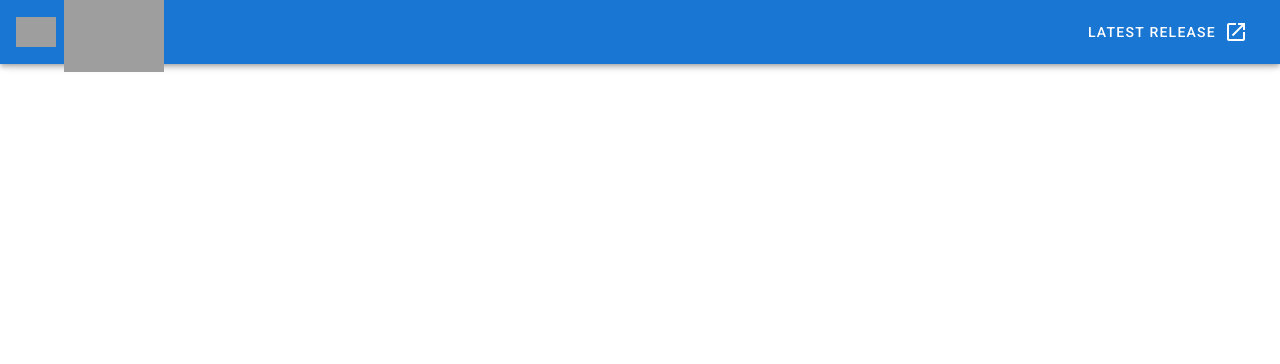
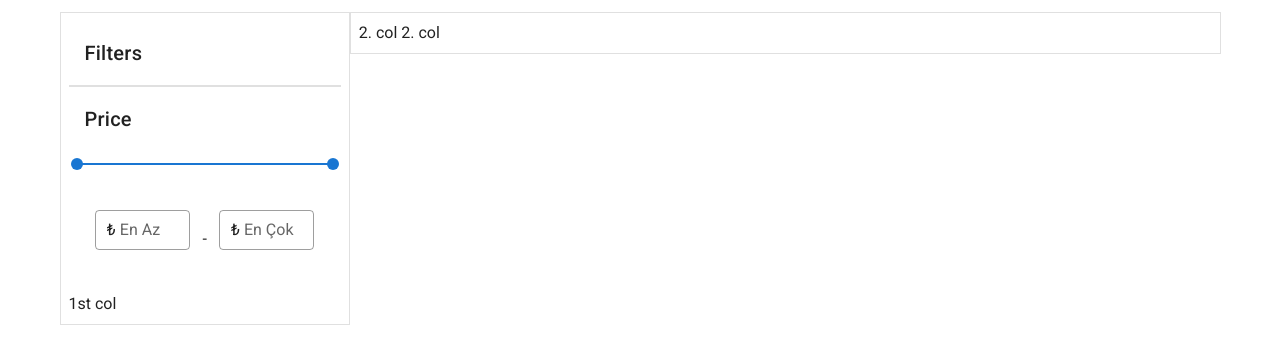
Before and after one commit to uzanenis/e-commerce-ui, a Vue app: page /shop in a window 1280 px wide. Shown: the top 364 px of the page. Built offline with nearby package versions, Linux system fonts and the light colour scheme; grey boxes are pictures that could not be loaded.

Commit message:
shop item list view start

```diff
--- a/src/App.vue
+++ b/src/App.vue
@@ -1,41 +1,6 @@
 <template>
   <v-app>
-    <v-app-bar
-      app
-      color="primary"
-      dark
-    >
-      <div class="d-flex align-center">
-        <v-img
-          alt="Vuetify Logo"
-          class="shrink mr-2"
-          contain
-          src="https://cdn.vuetifyjs.com/images/logos/vuetify-logo-dark.png"
-          transition="scale-transition"
-          width="40"
-        />
 
-        <v-img
-          alt="Vuetify Name"
-          class="shrink mt-1 hidden-sm-and-down"
-          contain
-          min-width="100"
-          src="https://cdn.vuetifyjs.com/images/logos/vuetify-name-dark.png"
-          width="100"
-        />
-      </div>
-
-      <v-spacer></v-spacer>
-
-      <v-btn
-        href="https://github.com/vuetifyjs/vuetify/releases/latest"
-        target="_blank"
-        text
-      >
-        <span class="mr-2">Latest Release</span>
-        <v-icon>mdi-open-in-new</v-icon>
-      </v-btn>
-    </v-app-bar>
 
     <v-main>
       <router-view/>
--- a/src/components/HelloWorld.vue
+++ b/src/components/HelloWorld.vue
@@ -1,93 +1,6 @@
 <template>
   <v-container>
-    <v-row class="text-center">
-      <v-col cols="12">
-        <v-img
-          :src="require('../assets/logo.svg')"
-          class="my-3"
-          contain
-          height="200"
-        />
-      </v-col>
-
-      <v-col class="mb-4">
-        <h1 class="display-2 font-weight-bold mb-3">
-          Welcome to Vuetify
-        </h1>
-
-        <p class="subheading font-weight-regular">
-          For help and collaboration with other Vuetify developers,
-          <br>please join our online
-          <a
-            href="https://community.vuetifyjs.com"
-            target="_blank"
-          >Discord Community</a>
-        </p>
-      </v-col>
-
-      <v-col
-        class="mb-5"
-        cols="12"
-      >
-        <h2 class="headline font-weight-bold mb-3">
-          What's next?
-        </h2>
-
-        <v-row justify="center">
-          <a
-            v-for="(next, i) in whatsNext"
-            :key="i"
-            :href="next.href"
-            class="subheading mx-3"
-            target="_blank"
-          >
-            {{ next.text }}
-          </a>
-        </v-row>
-      </v-col>
-
-      <v-col
-        class="mb-5"
-        cols="12"
-      >
-        <h2 class="headline font-weight-bold mb-3">
-          Important Links
-        </h2>
-
-        <v-row justify="center">
-          <a
-            v-for="(link, i) in importantLinks"
-            :key="i"
-            :href="link.href"
-            class="subheading mx-3"
-            target="_blank"
-          >
-            {{ link.text }}
-          </a>
-        </v-row>
-      </v-col>
-
-      <v-col
-        class="mb-5"
-        cols="12"
-      >
-        <h2 class="headline font-weight-bold mb-3">
-          Ecosystem
-        </h2>
-
-        <v-row justify="center">
-          <a
-            v-for="(eco, i) in ecosystem"
-            :key="i"
-            :href="eco.href"
-            class="subheading mx-3"
-            target="_blank"
-          >
-            {{ eco.text }}
-          </a>
-        </v-row>
-      </v-col>
-    </v-row>
+    Hello World Vue
   </v-container>
 </template>
 
@@ -96,56 +9,7 @@
     name: 'HelloWorld',
 
     data: () => ({
-      ecosystem: [
-        {
-          text: 'vuetify-loader',
-          href: 'https://github.com/vuetifyjs/vuetify-loader',
-        },
-        {
-          text: 'github',
-          href: 'https://github.com/vuetifyjs/vuetify',
-        },
-        {
-          text: 'awesome-vuetify',
-          href: 'https://github.com/vuetifyjs/awesome-vuetify',
-        },
-      ],
-      importantLinks: [
-        {
-          text: 'Documentation',
-          href: 'https://vuetifyjs.com',
-        },
-        {
-          text: 'Chat',
-          href: 'https://community.vuetifyjs.com',
-        },
-        {
-          text: 'Made with Vuetify',
-          href: 'https://madewithvuejs.com/vuetify',
-        },
-        {
-          text: 'Twitter',
-          href: 'https://twitter.com/vuetifyjs',
-        },
-        {
-          text: 'Articles',
-          href: 'https://medium.com/vuetify',
-        },
-      ],
-      whatsNext: [
-        {
-          text: 'Explore components',
-          href: 'https://vuetifyjs.com/components/api-explorer',
-        },
-        {
-          text: 'Select a layout',
-          href: 'https://vuetifyjs.com/getting-started/pre-made-layouts',
-        },
-        {
-          text: 'Frequently Asked Questions',
-          href: 'https://vuetifyjs.com/getting-started/frequently-asked-questions',
-        },
-      ],
+
     }),
   }
 </script>
--- /dev/null
+++ b/src/components/ItemList.vue
@@ -0,0 +1,90 @@
+<template>
+  <div>
+    <v-container>
+      <v-row no-gutters>
+        <v-col
+            class="col-md-3"
+            :key="n"
+            cols="12"
+            sm="4"
+        >
+          <v-card
+              class="pa-2"
+              outlined
+              tile
+          >
+            <v-card-title>Filters</v-card-title>
+            <v-divider></v-divider>
+            <template>
+              <!--
+               Acilir kapanir menu items  gelicek
+              <v-treeview :items="items"  :open="[1]" :active="[5]" :selected-color="'#fff'" activatable open-on-click dense></v-treeview>
+               -->
+              <v-divider></v-divider>
+              <v-card-title>Price</v-card-title>
+              <v-range-slider
+                  v-model="range"
+                  :max="max"
+                  :min="min"
+                  :height="25"
+                  dense
+              ></v-range-slider>
+              <v-row
+                  align="center"
+                  justify="center"
+                  class="pa-4" dense>
+                <v-col cols="12" md="5">
+                  <v-text-field
+                      label="En Az"
+                      outlined
+                      dense
+                      prefix="₺"
+                  ></v-text-field>
+
+                </v-col>
+                <v-col cols="12" md="1">
+                  <p class="pt-2 text-center">-</p>
+                </v-col>
+                <v-col cols="12" md="5">
+                  <v-text-field
+                      label="En Çok"
+                      outlined
+                      dense
+                      prefix="₺"
+                  ></v-text-field>
+                </v-col>
+              </v-row>
+
+            </template>
+            1st col
+          </v-card>
+        </v-col>
+        <v-col class="col-md-9">
+          <v-card
+              class="pa-2"
+              outlined
+              tile
+          >
+            2. col
+            2. col
+          </v-card>
+        </v-col>
+      </v-row>
+    </v-container>
+  </div>
+</template>
+
+<script>
+export default {
+  name: "ItemList",
+  data: () => ({
+    range:[0,450000],
+    min:0,
+    max:450000,
+  })
+}
+</script>
+
+<style scoped>
+
+</style>
--- a/src/router/index.js
+++ b/src/router/index.js
@@ -1,6 +1,7 @@
 import Vue from 'vue'
 import VueRouter from 'vue-router'
 import HomeView from '../views/HomeView.vue'
+import ItemList from "@/components/ItemList";
 
 Vue.use(VueRouter)
 
@@ -9,6 +10,11 @@ const routes = [
     path: '/',
     name: 'home',
     component: HomeView
+  },
+  {
+    path: '/shop',
+    name: 'shop',
+    component: ItemList
   },
   {
     path: '/about',
```
